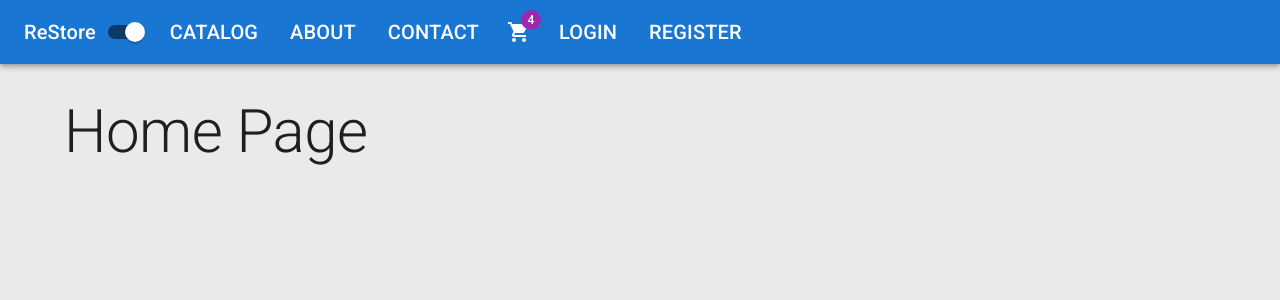
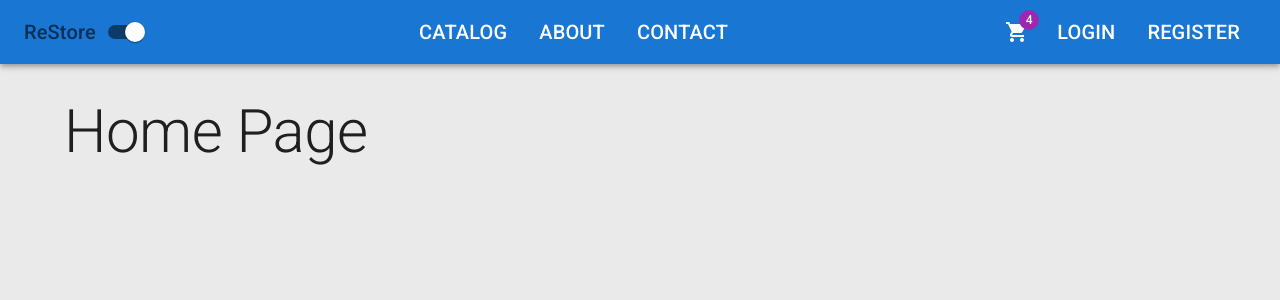
Before and after one commit to frvnkhl/Restore-project, a React (Create React App) app in the folder client/: page / in a window 1280 px wide. Shown: the top 300 px of the page. Built offline with nearby package versions, Linux system fonts and the light colour scheme.

Commit message:
restyle the header

```diff
--- a/client/src/app/layout/Header.tsx
+++ b/client/src/app/layout/Header.tsx
@@ -1,5 +1,5 @@
 import { ShoppingCart } from "@mui/icons-material";
-import { AppBar, Badge, IconButton, List, ListItem, Switch, Toolbar, Typography } from "@mui/material";
+import { AppBar, Badge, Box, IconButton, List, ListItem, Switch, Toolbar, Typography } from "@mui/material";
 import { NavLink } from "react-router-dom";
 
 interface Props {
@@ -18,28 +18,46 @@
     { title: 'register', path: '/register' },
 ]
 
+const navStyles = {
+    color: 'inherit',
+    textDecoration: 'none',
+    typography: 'h6',
+    '&:hover': {
+        color: 'grey.500'
+    },
+    '&.active': {
+        color: 'text.secondary'
+    }
+}
+
 export default function Header({ darkMode, changeMode }: Props) {
     return (
         <AppBar position='static' sx={{ mb: 4 }}>
-            <Toolbar>
-                <Typography variant='h6' component={NavLink} to='/' sx={{color: 'inherit', textDecoration: 'none'}}>
+            <Toolbar sx={{ display: 'flex', justifyContent: 'space-between', alignItems: 'center' }}>
+
+                <Box display='flex' alignItems='center'>
+                    <Typography variant='h6' component={NavLink} to='/' exact sx={navStyles}>
                         ReStore
                     </Typography>
                     <Switch color='default' checked={!darkMode} onChange={changeMode} />
+                </Box>
+
                 <List sx={{ display: 'flex' }}>
                     {midLinks.map(({ title, path }) => (
                         <ListItem
                             component={NavLink}
                             to={path}
                             key={path}
-                            sx={{ color: 'inherit', typography: 'h6' }}
+                            sx={navStyles}
                         >
                             {title.toUpperCase()}
                         </ListItem>
 
                     ))}
                 </List>
-                <IconButton size='large' sx={{color: 'inherit'}}>
+
+                <Box display='flex' alignItems='center'>
+                    <IconButton size='large' sx={{ color: 'inherit' }}>
                         <Badge badgeContent={4} color='secondary'>
                             <ShoppingCart />
                         </Badge>
@@ -50,13 +68,15 @@
                                 component={NavLink}
                                 to={path}
                                 key={path}
-                            sx={{ color: 'inherit', typography: 'h6' }}
+                                sx={navStyles}
                             >
                                 {title.toUpperCase()}
                             </ListItem>
-
                         ))}
                     </List>
+                </Box>
+
+
             </Toolbar>
         </AppBar>
     );
```
Also changed, not shown: 2 other files (tests, documents, lock files or other folders). Lines whose indentation alone changed are shown as unchanged.
